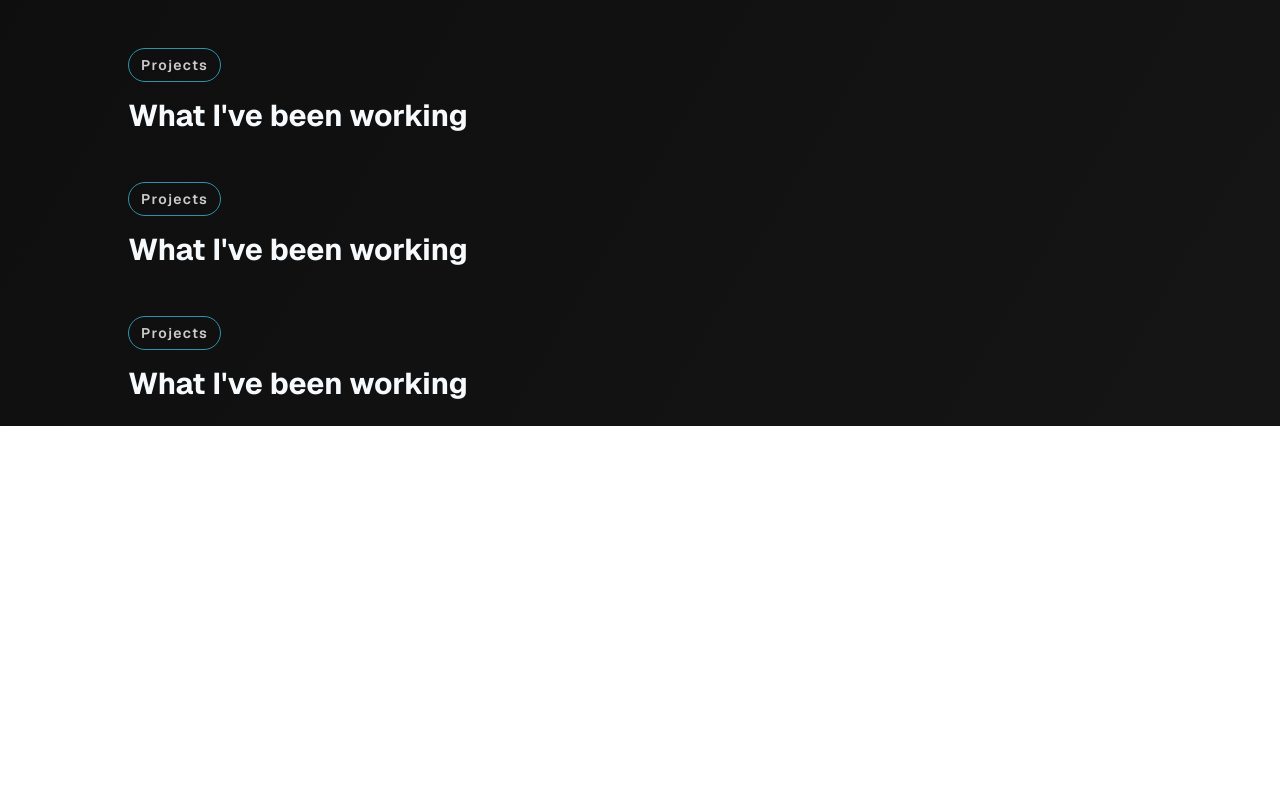
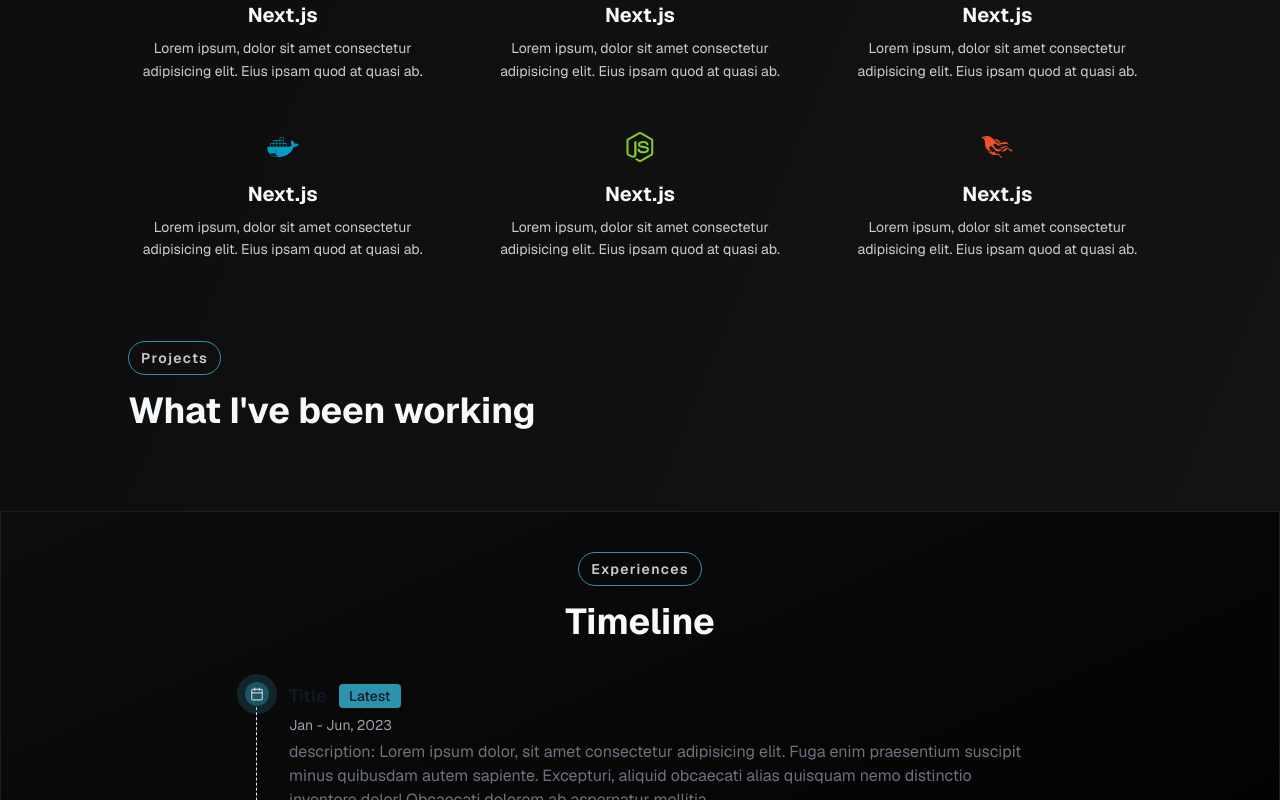
Before and after one commit to charmingruby/profile.me, a Next.js app: page / in a window 1280 px wide. Shown: the part 1780-2580 px from the top of the page. Before the commit the page ends 2206 px from the top, so only its background shows below. Built offline with nearby package versions, Linux system fonts and the light colour scheme.

Commit message:
timeline item and changed skill item

```diff
--- /dev/null
+++ b/src/app/(public)/(routes)/components/experience-item.tsx
@@ -0,0 +1,7 @@
+interface ExperienceItemProps {
+  logoUrl: string
+}
+
+export function ExperienceItem({}: ExperienceItemProps) {
+  return <></>
+}
--- a/src/app/(public)/(routes)/components/skill-item.tsx
+++ b/src/app/(public)/(routes)/components/skill-item.tsx
@@ -8,12 +8,14 @@ interface SkillItemProps {
 
 export function SkillItem({ icon, name, context }: SkillItemProps) {
   return (
-    <div className="flex flex-col gap-2">
-      <Image src={icon} alt="" className="h-10 w-10" />
+    <div className="flex flex-col items-center text-center w-full gap-4">
+      <div className="flex">
+        <Image src={icon} alt="" className="h-8 w-8" />
+      </div>
 
-      <div className="flex flex-col">
-        <strong>{name}</strong>
-        <small className="text-sm">{context}</small>
+      <div className="flex flex-col w-full gap-2">
+        <strong className="text-xl text-gray-palette-0 mt-px">{name}</strong>
+        <small className="text-sm leading-relaxed">{context}</small>
       </div>
     </div>
   )
--- /dev/null
+++ b/src/app/(public)/(routes)/components/timeline-item.tsx
@@ -0,0 +1,29 @@
+import { Calendar } from 'lucide-react'
+
+// interface TimelineItemProps {}
+
+export function TimelineItem() {
+  return (
+    <li className="ml-8 mb-10">
+      <span className="absolute flex items-center justify-center w-6 h-6  rounded-full -left-3 ring-8 ring-secondary-main/20 bg-secondary-dark">
+        <Calendar className="h-3.5 w-3.5" />
+      </span>
+
+      <h3 className="flex items-center mb-2 text-lg font-semibold text-gray-900 dark:text-white">
+        Title{' '}
+        <span className=" bg-secondary-main text-sm font-medium mr-2 px-2.5 py-0.5 rounded ml-3">
+          Latest
+        </span>
+      </h3>
+      <time className="block mb-2 text-sm font-normal leading-none text-gray-400 dark:text-gray-500">
+        Jan - Jun, 2023
+      </time>
+      <p className="text-base font-normal text-gray-500 dark:text-gray-400">
+        description: Lorem ipsum dolor, sit amet consectetur adipisicing elit.
+        Fuga enim praesentium suscipit minus quibusdam autem sapiente.
+        Excepturi, aliquid obcaecati alias quisquam nemo distinctio inventore
+        dolor! Obcaecati dolorem ab aspernatur mollitia.
+      </p>
+    </li>
+  )
+}
--- a/src/app/(public)/(routes)/page.tsx
+++ b/src/app/(public)/(routes)/page.tsx
@@ -12,13 +12,23 @@ import { Heading } from '@/components/ui/heading'
 import { Paragraph } from '@/components/ui/paragraph'
 import { Badge } from '@/components/badge'
 import { IntroductionWrapper } from '@/components/introduction-wrapper'
-import { ChevronDown } from 'lucide-react'
+import { ChevronDown, Rocket } from 'lucide-react'
+import { SkillItem } from './components/skill-item'
+
+/**
+ * Static for moment
+ */
 import nxtImg from '@/assets/technologies/nextjs-original.svg'
-import { SkillItem } from './components/skill-item'
+import graphQlImg from '@/assets/technologies/graphql-plain.svg'
+import elixirImg from '@/assets/technologies/elixir-original.svg'
+import dockerImg from '@/assets/technologies/docker-plain.svg'
+import nodeImg from '@/assets/technologies/nodejs-original.svg'
+import phoenixImg from '@/assets/technologies/phoenix-original.svg'
+import { TimelineItem } from './components/timeline-item'
 
 export default function Home() {
   return (
-    <div className="space-y-12">
+    <div className="space-y-20 w-full">
       {/* Hero */}
       <MaxWidthWrapper className="mt-20 lg:mt-0 lg:h-screen flex items-center relative">
         <div className="grid grid-cols-1 lg:grid-cols-2 gap-12 ">
@@ -59,7 +69,7 @@ export default function Home() {
           </div>
         </div>
 
-        <div className="bottom-16 right-1/2 absolute border border-border rounded-full h-12 flex items-end">
+        <div className="bottom-16 right-1/2 absolute border border-border rounded-full h-10 flex items-end">
           <ChevronDown className="h-7 w-7 animate-bounce" />
         </div>
       </MaxWidthWrapper>
@@ -108,26 +118,41 @@ export default function Home() {
 
       {/* Skills */}
       <MaxWidthWrapper>
-        <IntroductionWrapper>
+        <IntroductionWrapper className="items-center">
           <Badge>Skills</Badge>
           <Heading>Technologies Knowledge</Heading>
         </IntroductionWrapper>
 
-        <div className="grid grid-cols-3 gap-8">
+        <div className="grid grid-cols-3 gap-12">
           <SkillItem
             icon={nxtImg}
             name="Next.js"
-            context="Lorem ipsum, dolor sit amet consectetur adipisicing elit. Eius ipsam quod at quasi ab. Laborum est repellendus molestias quibusdam dolores laudantium aliquam esse."
+            context="Lorem ipsum, dolor sit amet consectetur adipisicing elit. Eius ipsam quod at quasi ab."
           />
           <SkillItem
-            icon={nxtImg}
+            icon={graphQlImg}
             name="Next.js"
-            context="Lorem ipsum, dolor sit amet consectetur adipisicing elit. Eius ipsam quod at quasi ab. Laborum est repellendus molestias quibusdam dolores laudantium aliquam esse."
+            context="Lorem ipsum, dolor sit amet consectetur adipisicing elit. Eius ipsam quod at quasi ab."
           />
           <SkillItem
-            icon={nxtImg}
+            icon={elixirImg}
             name="Next.js"
-            context="Lorem ipsum, dolor sit amet consectetur adipisicing elit. Eius ipsam quod at quasi ab. Laborum est repellendus molestias quibusdam dolores laudantium aliquam esse."
+            context="Lorem ipsum, dolor sit amet consectetur adipisicing elit. Eius ipsam quod at quasi ab."
+          />
+          <SkillItem
+            icon={dockerImg}
+            name="Next.js"
+            context="Lorem ipsum, dolor sit amet consectetur adipisicing elit. Eius ipsam quod at quasi ab."
+          />
+          <SkillItem
+            icon={nodeImg}
+            name="Next.js"
+            context="Lorem ipsum, dolor sit amet consectetur adipisicing elit. Eius ipsam quod at quasi ab."
+          />
+          <SkillItem
+            icon={phoenixImg}
+            name="Next.js"
+            context="Lorem ipsum, dolor sit amet consectetur adipisicing elit. Eius ipsam quod at quasi ab."
           />
         </div>
       </MaxWidthWrapper>
@@ -143,19 +168,39 @@ export default function Home() {
       </section>
 
       {/* Experiences */}
-      <MaxWidthWrapper>
-        <IntroductionWrapper>
-          <Badge>Projects</Badge>
-          <Heading>What I{"'"}ve been working</Heading>
-        </IntroductionWrapper>
-      </MaxWidthWrapper>
+      <section className="bg-gradient-to-br from-primary-600 to-black w-full py-10 border border-primary-300">
+        <MaxWidthWrapper className="w-full">
+          {/* Timeline */}
+          <div className="max-w-3xl mx-auto">
+            <IntroductionWrapper className="w-full items-center">
+              <Badge>Experiences</Badge>
+              <Heading>Timeline</Heading>
+            </IntroductionWrapper>
+
+            <div className="flex flex-col">
+              <ul className="relative border-l border-dashed border-gray-200 dark:border-gray-700">
+                <TimelineItem />
+                <TimelineItem />
+              </ul>
+            </div>
+          </div>
+        </MaxWidthWrapper>
+      </section>
 
       {/* Contact */}
-      <MaxWidthWrapper>
-        <IntroductionWrapper>
-          <Badge>Projects</Badge>
-          <Heading>What I{"'"}ve been working</Heading>
-        </IntroductionWrapper>
+      <MaxWidthWrapper className="grid grid-cols-2 gap-12">
+        <div>
+          <Heading>Let{"'"}s chat.</Heading>
+          <Heading>Tell me what you need.</Heading>
+
+          <div>socials</div>
+        </div>
+
+        <div>
+          Send me a message
+          <Rocket />
+          <div></div>
+        </div>
       </MaxWidthWrapper>
     </div>
   )
--- a/src/app/(public)/layout.tsx
+++ b/src/app/(public)/layout.tsx
@@ -1,12 +1,15 @@
 import { PropsWithChildren } from 'react'
 import { Navbar } from '../components/navbar'
+import { Footer } from '../components/footer'
 
 export default function PublicLayout({ children }: PropsWithChildren) {
   return (
-    <div className="w-full flex justify-center">
+    <div className="w-full flex flex-col items-center">
       <Navbar />
 
-      <main className="flex-col">{children}</main>
+      <main className="flex w-full flex-col">{children}</main>
+
+      <Footer />
     </div>
   )
 }
--- /dev/null
+++ b/src/app/components/footer/index.tsx
@@ -0,0 +1,3 @@
+export function Footer() {
+  return <footer className="mt-12">footer here</footer>
+}
--- a/src/app/components/navbar/actions.tsx
+++ b/src/app/components/navbar/actions.tsx
@@ -4,7 +4,7 @@ import Link from 'next/link'
 export function Actions() {
   return (
     <Link href="/contact" prefetch={false}>
-      <Button>Contact</Button>
+      <Button>Contact me</Button>
     </Link>
   )
 }
--- a/src/components/introduction-wrapper.tsx
+++ b/src/components/introduction-wrapper.tsx
@@ -1,7 +1,19 @@
-import { PropsWithChildren } from 'react'
+import { cn } from '@/libs/cn'
+import { ComponentProps } from 'react'
 
-export function IntroductionWrapper({ children }: PropsWithChildren) {
+type IntroductionWrapperProps = ComponentProps<'div'>
+
+export function IntroductionWrapper({
+  className,
+  children,
+  ...props
+}: IntroductionWrapperProps) {
   return (
-    <div className="flex flex-col justify-center gap-4 mb-6">{children}</div>
+    <div
+      className={cn('flex flex-col justify-center gap-4 mb-10', className)}
+      {...props}
+    >
+      {children}
+    </div>
   )
 }
--- a/src/components/ui/button.tsx
+++ b/src/components/ui/button.tsx
@@ -8,7 +8,7 @@ const button = cva(
     variants: {
       variant: {
         default:
-          'bg-gradient-to-tr from-secondary-dark to-secondary-light text-gray-palette-0',
+          'bg-gradient-to-tr from-secondary-dark to-secondary-light text-white',
       },
 
       size: {
--- a/src/components/ui/heading.tsx
+++ b/src/components/ui/heading.tsx
@@ -5,7 +5,7 @@ import { cn } from '@/libs/cn'
 const heading = cva('', {
   variants: {
     variant: {
-      default: 'text-3xl text-gray-palette-0 font-bold',
+      default: 'text-4xl text-gray-palette-0 font-bold',
     },
   },
   defaultVariants: {
--- a/tailwind.config.ts
+++ b/tailwind.config.ts
@@ -13,6 +13,7 @@ const config: Config = {
           '300': '#1F1F1F',
           '400': '#151515',
           '500': '#0A0A0A',
+          '600': '#0D0D0D',
         },
         secondary: {
           light: '#3BC1E2',
```
